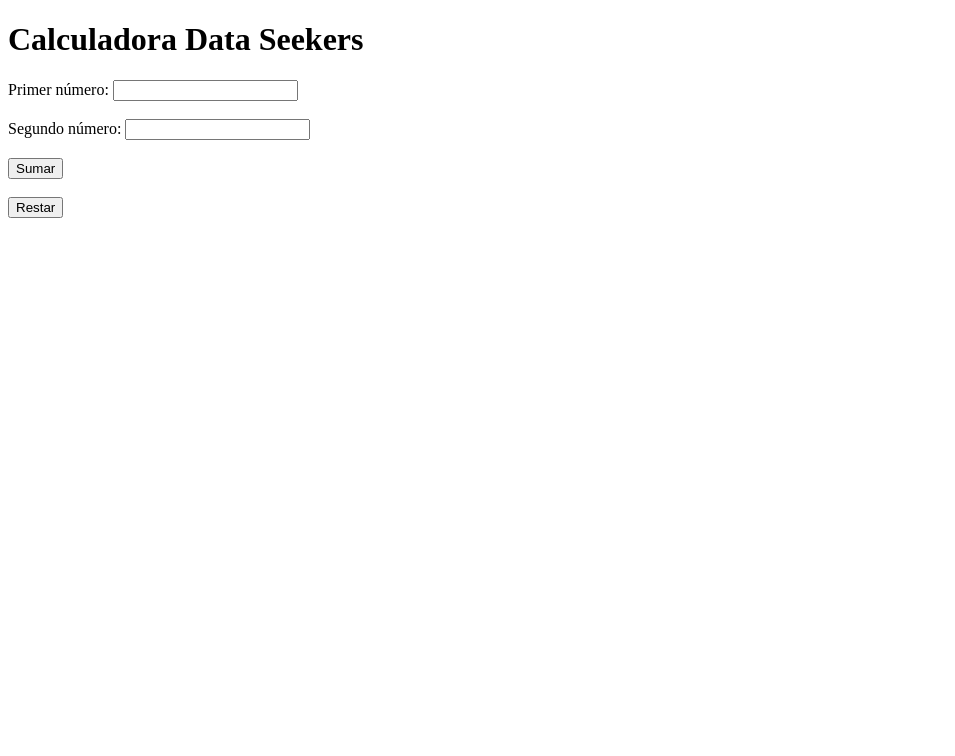
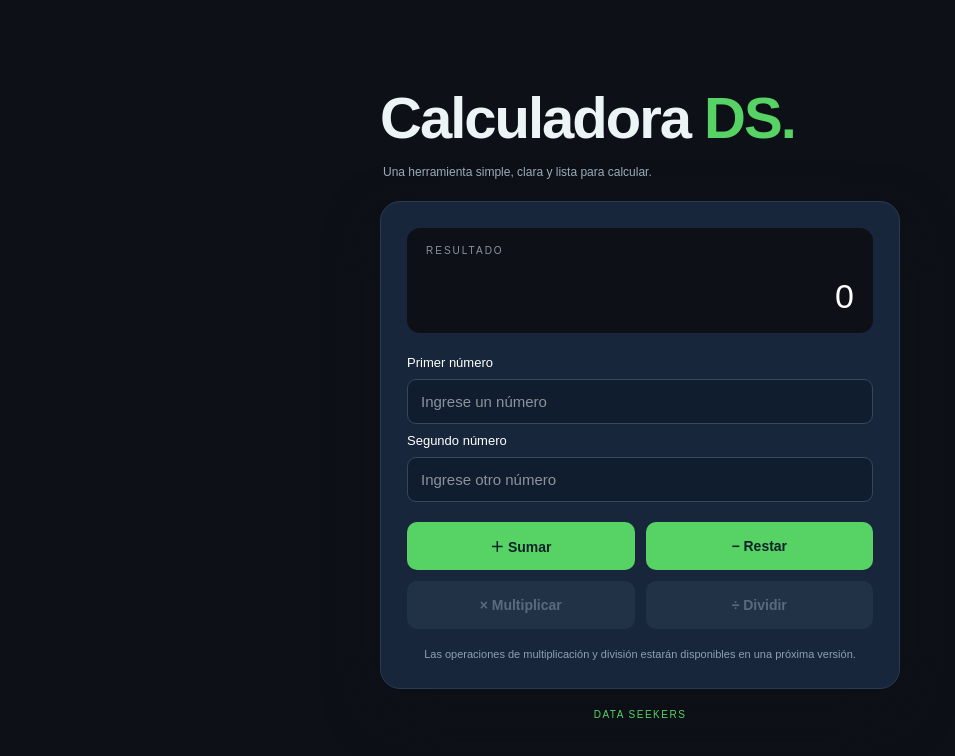
Before and after one commit to k1shamm/Calculadora-DS, a plain HTML site: page index.html in a window 1280 px wide. Shown: the whole page, without its empty margins (0-955 px from the left). Drawn offline with Linux system fonts and the light colour scheme.

Commit message:
feat: + diseño

```diff
--- /dev/null
+++ b/estilo.css
@@ -0,0 +1,175 @@
+* {
+    box-sizing: border-box;
+}
+
+body {
+    margin: 0;
+    min-height: 100vh;
+    display: flex;
+    justify-content: center;
+    align-items: center;
+    padding: 24px;
+    font-family: Arial, Helvetica, sans-serif;
+    color: #edf4f5;
+    background: #0d1117;
+}
+
+h1 span
+{
+    color: #56d364;
+}
+
+.contenedor {
+    width: 100%;
+    max-width: 520px;
+}
+
+.encabezado {
+    display: flex;
+    align-items: center;
+    gap: 14px;
+    margin-bottom: 22px;
+}
+
+.logo {
+    width: 48px;
+    height: 48px;
+    display: grid;
+    place-items: center;
+    border-radius: 13px;
+    color: #0d1117;
+    background: #56d364;
+    font-weight: bold;
+    font-size: 17px;
+}
+
+h1 {
+    margin: 0 0 6px;
+    font-size: 22px;
+    margin: 0;
+    font-size: clamp(38px, 6vw, 58px);
+    line-height: 1.3;
+    letter-spacing: -2px;
+}
+
+.encabezado p {
+    margin: 10px 3px 0;
+    color: #9aabba;
+    font-size: 12px;
+}
+
+.calculadora {
+    padding: 26px;
+    border: 1px solid #293b50;
+    border-radius: 20px;
+    background: #17263a;
+    box-shadow: 0 20px 50px #0d1117;
+}
+
+.pantalla {
+    min-height: 105px;
+    display: flex;
+    flex-direction: column;
+    justify-content: space-between;
+    padding: 17px 19px;
+    margin-bottom: 22px;
+    border-radius: 13px;
+    background: #0d1117;
+}
+
+.pantalla span {
+    color: #8b949e;
+    font-size: 10px;
+    letter-spacing: 2px;
+}
+
+.pantalla output {
+    color: white;
+    font-size: 34px;
+    text-align: right;
+    overflow-wrap: anywhere;
+}
+
+input::placeholder {
+    color: #8b949e;
+    opacity: 1;
+}
+
+.campos {
+    display: grid;
+    gap: 9px;
+    margin-bottom: 20px;
+}
+
+.campos label {
+    color: white;
+    font-size: 13px;
+}
+
+.campos input {
+    width: 100%;
+    padding: 13px;
+    border: 1px solid #34485e;
+    border-radius: 9px;
+    outline: none;
+    color: #f2f7fa;
+    background: #101d2e;
+    font-size: 15px;
+}
+
+.campos input:focus {
+    border-color: #69dbc0;
+}
+
+.botones {
+    display: grid;
+    grid-template-columns: 1fr 1fr;
+    gap: 11px;
+}
+
+.botones button {
+    min-height: 48px;
+    border: 0;
+    border-radius: 10px;
+    font-weight: bold;
+    font-size: 14px;
+}
+
+.operacion {
+    color: #10232a;
+    background: #56d364;
+    cursor: pointer;
+}
+
+.operacion:hover {
+    background: #a4e6ab;
+}
+
+.deshabilitado {
+    color: #718195;
+    background: #26364a;
+    cursor: not-allowed;
+    opacity: .75;
+}
+
+.nota {
+    margin: 17px 0 0;
+    color: #8da0b2;
+    font-size: 11px;
+    line-height: 1.5;
+    text-align: center;
+}
+
+footer {
+    margin-top: 20px;
+    color: #56d364;
+    font-size: 10px;
+    letter-spacing: 1.5px;
+    text-align: center;
+}
+
+
+@media (max-width: 480px) {
+    .calculadora { padding: 19px; }
+    h1 { font-size: 18px; }
+}
--- a/index.html
+++ b/index.html
@@ -1,49 +1,45 @@
-
 <!DOCTYPE html>
 <html lang="es">
 <head>
     <meta charset="UTF-8">
-    <title> Calculadora Data Seekers </title>
+    <meta name="viewport" content="width=device-width, initial-scale=1.0">
+    <title> Calculadora DS </title>
+    <link rel="stylesheet" href="estilo.css">
+    <script src="script.js" defer></script>
 </head>
 <body>
+    <main class="contenedor">
+        <header class="encabezado">
+            <div>
+                <h1>Calculadora<span> DS.</span></h1>
+                <p>Una herramienta simple, clara y lista para calcular.</p>
+            </div>
+        </header>
 
-    <h1> Calculadora Data Seekers </h1>
+        <section class="calculadora">
+            <div class="pantalla">
+                <span>RESULTADO</span>
+                <output id="resultado">0</output>
+            </div>
 
-    <label> Primer número:</label>
-    <input type="number" id="num1">
+            <div class="campos">
+                <label for="num1">Primer número</label>
+                <input type="number" id="num1" placeholder="Ingrese un número">
 
-    <br><br>
+                <label for="num2">Segundo número</label>
+                <input type="number" id="num2" placeholder="Ingrese otro número">
+            </div>
 
-    <label> Segundo número:</label>
-    <input type="number" id="num2">
+            <div class="botones">
+                <button class="operacion" onclick="sumar()">＋ Sumar</button>
+                <button class="operacion" onclick="restar()">− Restar</button>
+                <button class="deshabilitado" disabled title="Disponible en una versión futura">× Multiplicar</button>
+                <button class="deshabilitado" disabled title="Disponible en una versión futura">÷ Dividir</button>
+            </div>
+            <p class="nota">Las operaciones de multiplicación y división estarán disponibles en una próxima versión.</p>
+        </section>
 
-    <br><br>
-
-    <button onclick="sumar()">Sumar</button>
-
-    <br><br>
-
-    <button onclick="restar()">Restar</button>
-
-    <p id="resultado"></p>
-
-    <script>
-        function sumar() {
-            let n1 = Number(document.getElementById("num1").value);
-            let n2 = Number(document.getElementById("num2").value);
-
-            document.getElementById("resultado").innerHTML =
-                "Resultado: " + (n1 + n2);
-        }
-
-        function restar() {
-            let n1 = Number(document.getElementById("num1").value);
-            let n2 = Number(document.getElementById("num2").value);
-
-            document.getElementById("resultado").innerHTML =
-            "Resultado: " + (n1 - n2);
-        }
-    </script>
-
+        <footer> DATA SEEKERS </footer>
+    </main>
 </body>
 </html>
--- /dev/null
+++ b/script.js
@@ -0,0 +1,15 @@
+function obtenerNumeros() {
+    let n1 = Number(document.getElementById("num1").value);
+    let n2 = Number(document.getElementById("num2").value);
+    return { n1, n2 };
+}
+
+function sumar() {
+    let { n1, n2 } = obtenerNumeros();
+    document.getElementById("resultado").textContent = n1 + n2;
+}
+
+function restar() {
+    let { n1, n2 } = obtenerNumeros();
+    document.getElementById("resultado").textContent = n1 - n2;
+}
```
